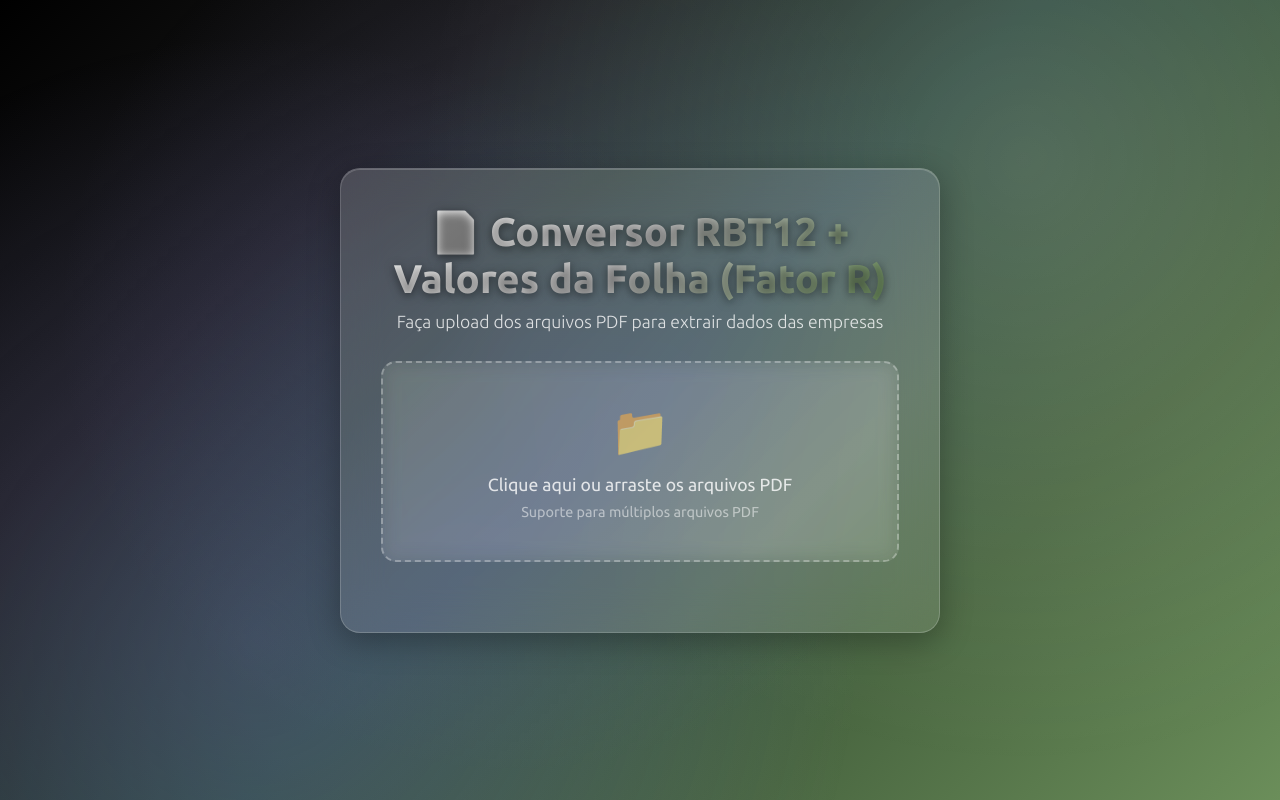
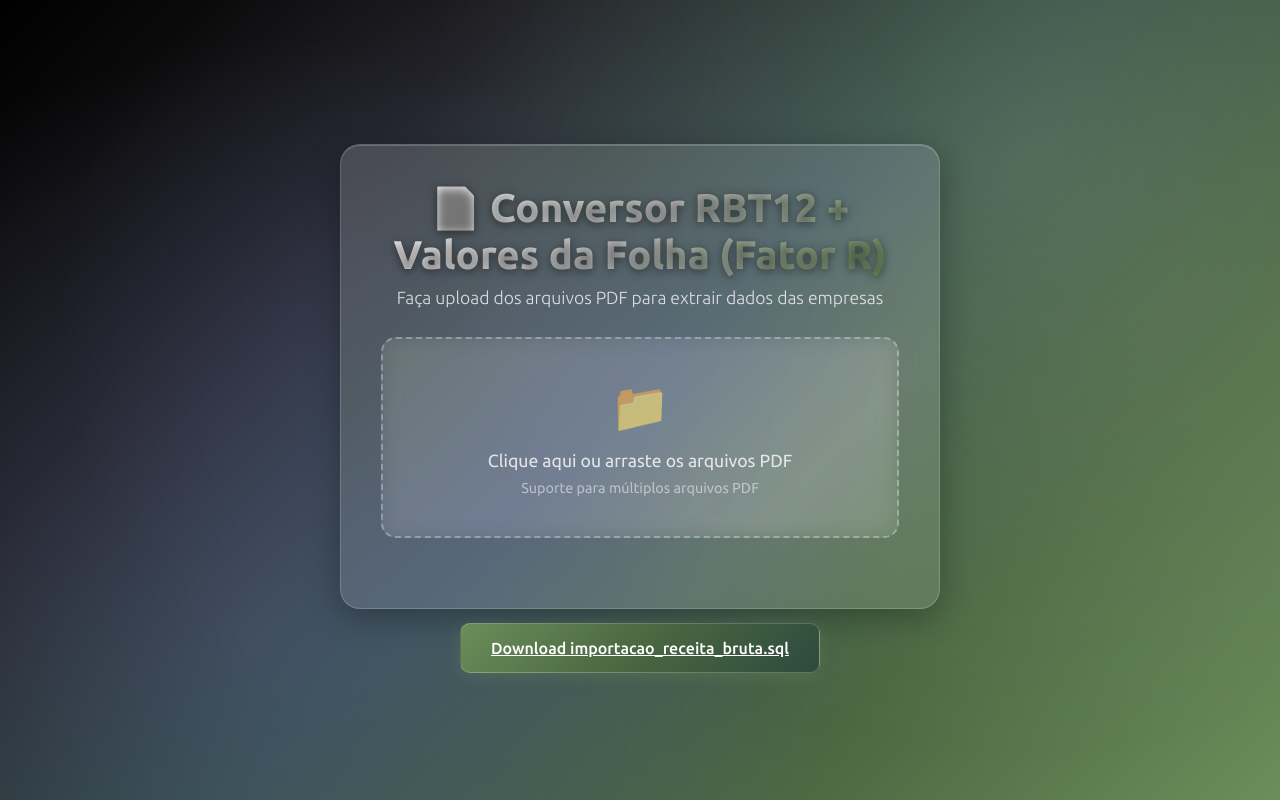
Before and after one commit to iramalho1980/importaRBT12, a plain HTML site: page index.html in a window 1280 px wide. Drawn offline with Linux system fonts and the light colour scheme; a script that the page names is missing.

Commit message:
Adiciona botão de download para importacao_receita_bruta.sql

```diff
--- a/index.html
+++ b/index.html
@@ -1444,5 +1444,11 @@
             }
         }
     </script>
+
+    <!-- Botão de download do arquivo SQL -->
+    <div style="text-align: center; margin-top: 30px;">
+        <a href="importacao_receita_bruta.sql" download class="btn">Download importacao_receita_bruta.sql</a>
+    </div>
+
 </body>
 </html>
```
